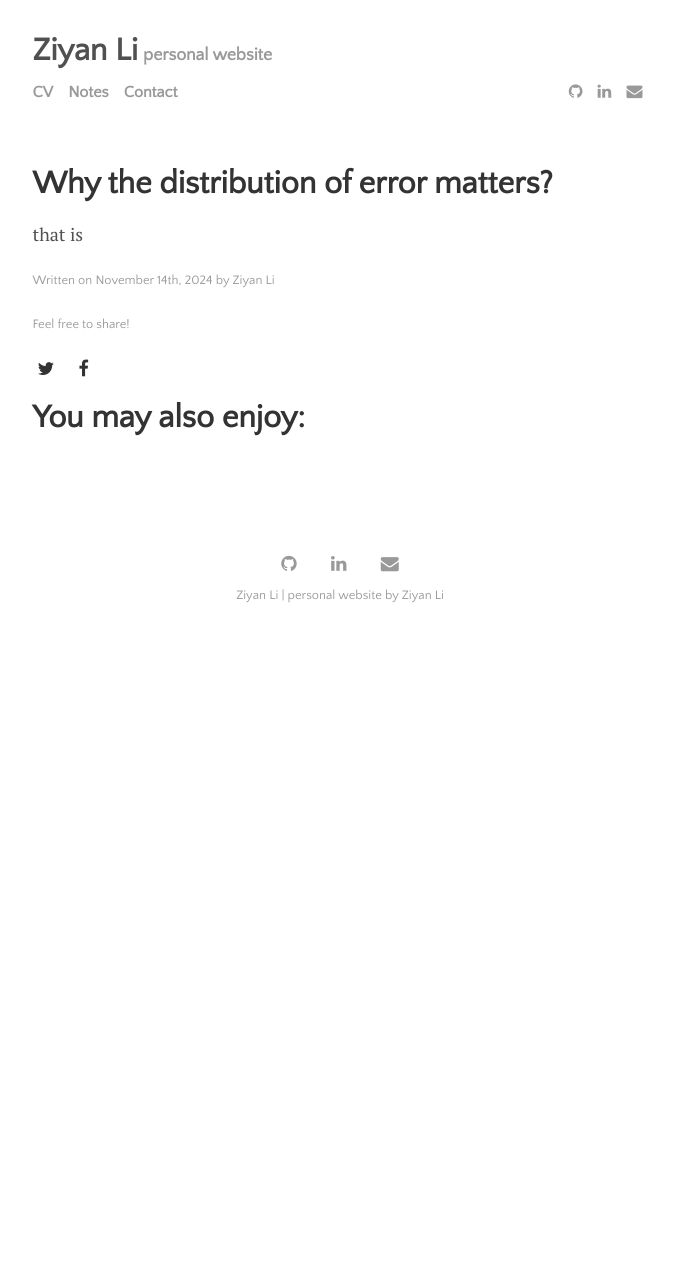
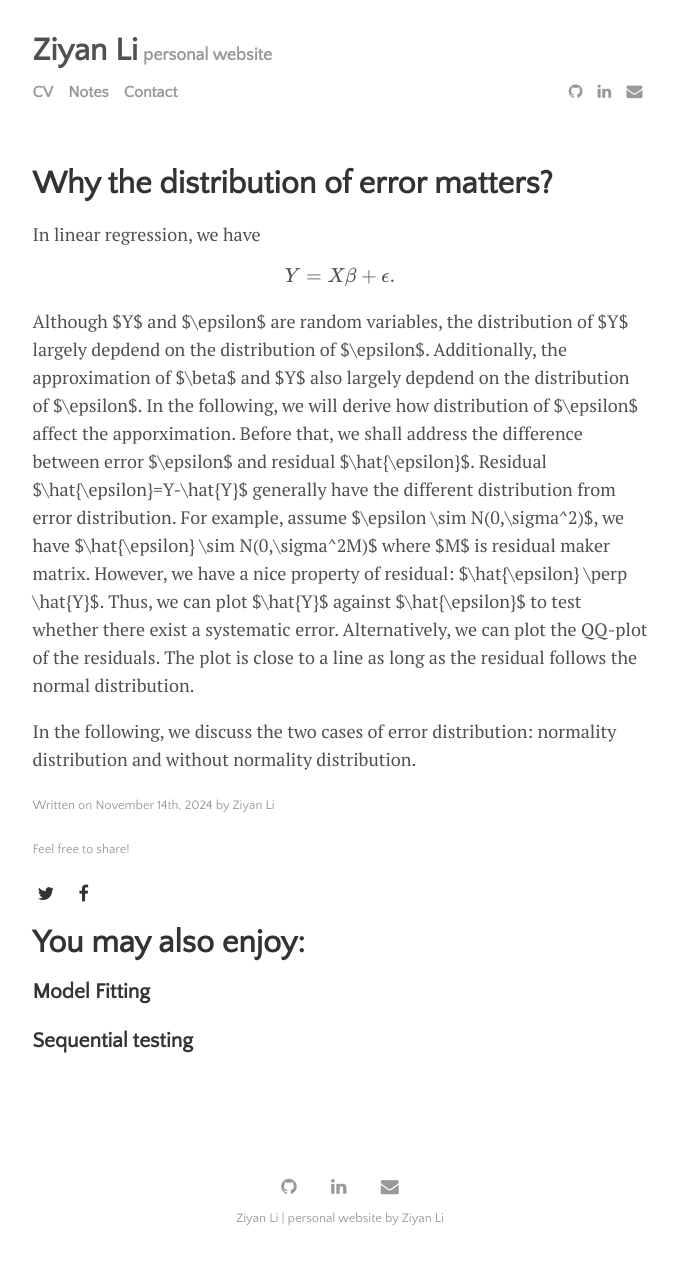
Before and after one commit to catty-halsey/catty-halsey.github.io, a Jekyll site: the page built from _posts/2024-11-14-Why the distribution of error matters?.md, in a window 1280 px wide. Shown: the whole page, without its empty margins (300-978 px from the left). Built offline with Jekyll 4.4.1, drawn with Linux system fonts in a browser that asks for light colours; our own code applies the rules of GitHub Pages for plain Markdown files; formulas are drawn with MathJax 3; before the commit the page ends 900 px from its top, so only the background shows below that.

Commit message:
Update 2024-11-14-Why the distribution of error matters?.md

```diff
--- a/_posts/2024-11-14-Why the distribution of error matters?.md
+++ b/_posts/2024-11-14-Why the distribution of error matters?.md
@@ -1 +1,17 @@
-that is
+---
+layout: post
+title: "Why the distribution of error matters?"
+author: "Ziyan Li"
+categories: journal
+tags: [documentation, sample]
+---
+
+In linear regression, we have
+
+$$
+Y=X\beta+\epsilon.
+$$
+
+Although  $Y$ and $\epsilon$ are random variables, the distribution of $Y$ largely depdend on the distribution of $\epsilon$. Additionally, the approximation of $\beta$ and $Y$ also largely depdend on the distribution of $\epsilon$. In the following, we will derive how distribution of $\epsilon$ affect the apporximation. Before that, we shall address the difference between error $\epsilon$ and residual $\hat{\epsilon}$. Residual $\hat{\epsilon}=Y-\hat{Y}$ generally have the different distribution from error distribution. For example, assume $\epsilon \sim N(0,\sigma^2)$, we have $\hat{\epsilon} \sim N(0,\sigma^2M)$ where $M$ is residual maker matrix. However, we have a nice property of residual: $\hat{\epsilon} \perp \hat{Y}$. Thus, we can plot $\hat{Y}$ against $\hat{\epsilon}$ to test whether there exist a systematic error. Alternatively, we can plot the QQ-plot of the residuals. The plot is close to a line as long as the residual follows the normal distribution.
+
+In the following, we discuss the two cases of error distribution: normality distribution and without normality distribution.
```
